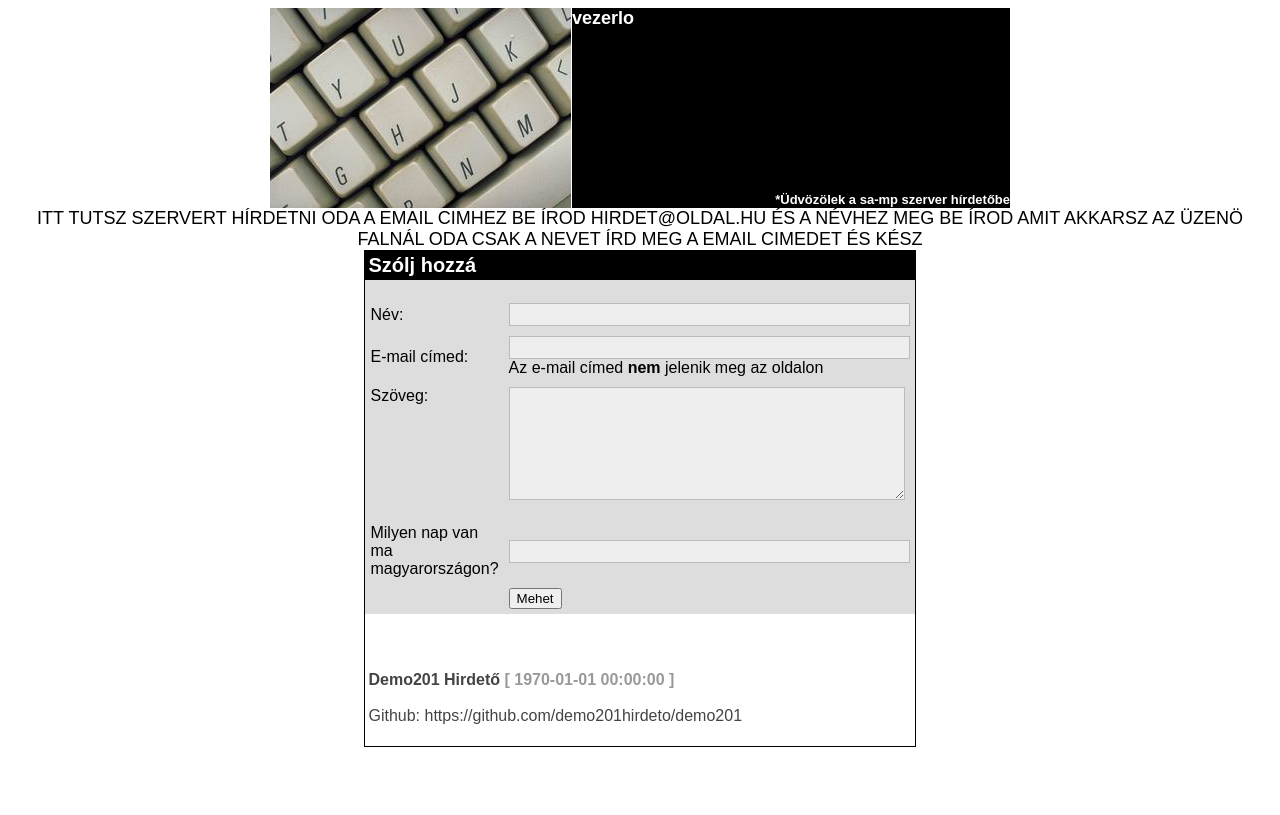
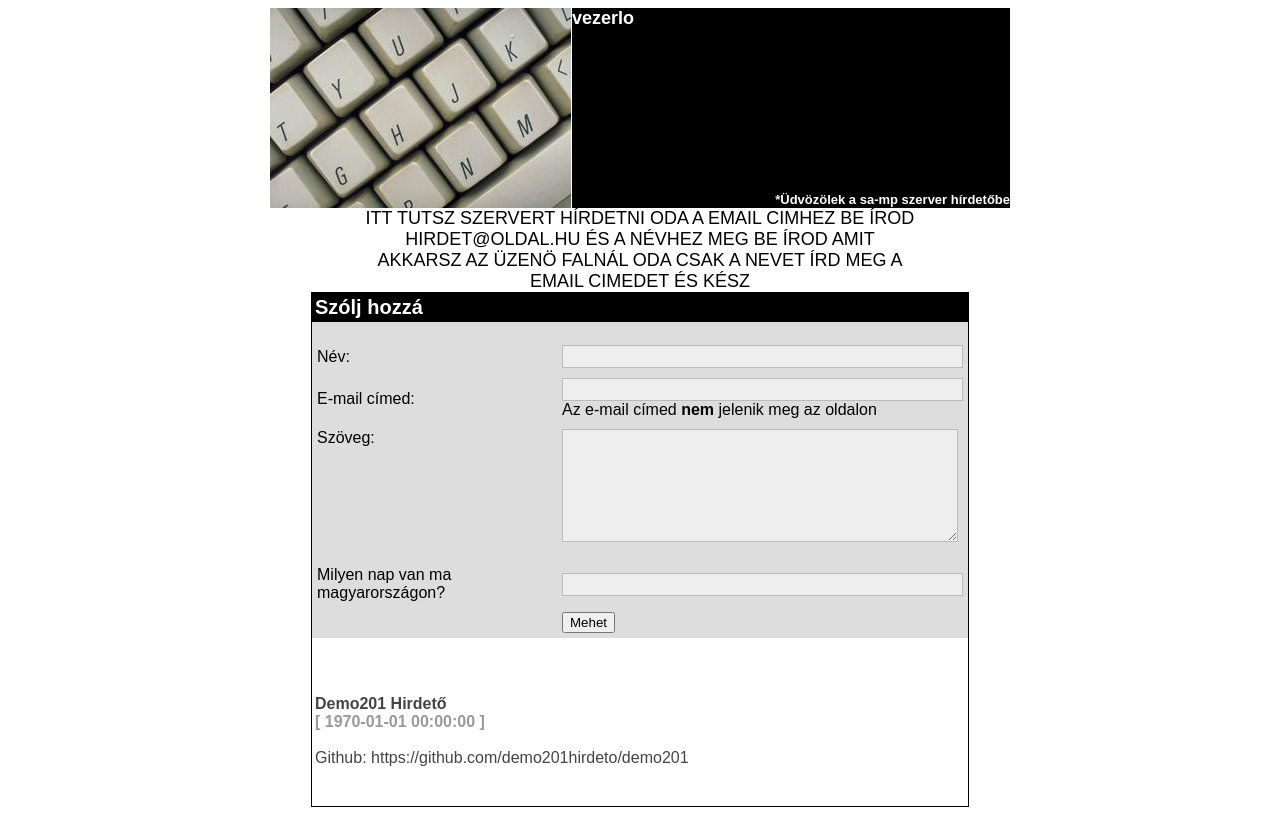
Before and after one commit to demo201hirdeto/demo201, a Flask app: page / in a window 1280 px wide. Before the commit the page ends 747 px from the top, so only its background shows below. Run offline with Flask 3, Linux system fonts and the light colour scheme; some libraries are stand-ins or nearby versions.

Commit message:
v1.4
word wrapping
vezerlo

```diff
--- a/main.py
+++ b/main.py
@@ -62,8 +62,8 @@ def home() -> str:
             adsHTML += "<br><hr>"
 
         date_time = str(datetime.fromtimestamp(ad.time))
-        adsHTML = adsHTML + f"<br><b> {ad.name} <font color=\"#999999\">[ {date_time} ]</font></b><br><br>" + ad.description.replace(
-            '\n', '<br>')
+        adsHTML = adsHTML + f"<br><b> <div class=\"setbyuser\">{ad.name}</div> <font color=\"#999999\">[ {date_time} ]</font></b><br><br><div class=\"setbyuser\">" + ad.description.replace(
+            '\n', '<br>') + "</div>"
 
         adsHTML += "<br>"
 
--- a/templates/index.html
+++ b/templates/index.html
@@ -6,6 +6,14 @@
         <script src="https://challenges.cloudflare.com/turnstile/v0/api.js" defer></script>
         <meta name="viewport" content="width=device-width, initial-scale=1" />
         <style>
+        .setbyuser {
+          word-wrap: break-word;
+          width: 650px;
+        }
+        .headerxd {
+          word-wrap: break-word;
+          width: 550px;
+        }
  body {font-family: arial, verdana; font-size: 12;  color: #000000; text-decoration: none; }
  td {font-family: arial, verdana; font-size: 12;  color: #000000; text-decoration: none;}
  a {font-family: arial, verdana; /*font-size: 12;*/  color: #2222FF; text-decoration: none;}
@@ -209,7 +217,7 @@ margin:0px;
         <table border="0" width="780" cellpadding="0" cellspacing="0">
         <tbody><tr>
         <table border="0" width="40%" cellpadding="0" cellspacing="0">
-        <p><span style="font-size: large;">{{heading}}</span></p>
+            <p><div class="headerxd"><span style="font-size: large;">{{heading}}</span></div></p>
         <tr>
         <td>
         <div style="border-color:#000000;border-style:solid;border-width:1px">
```
